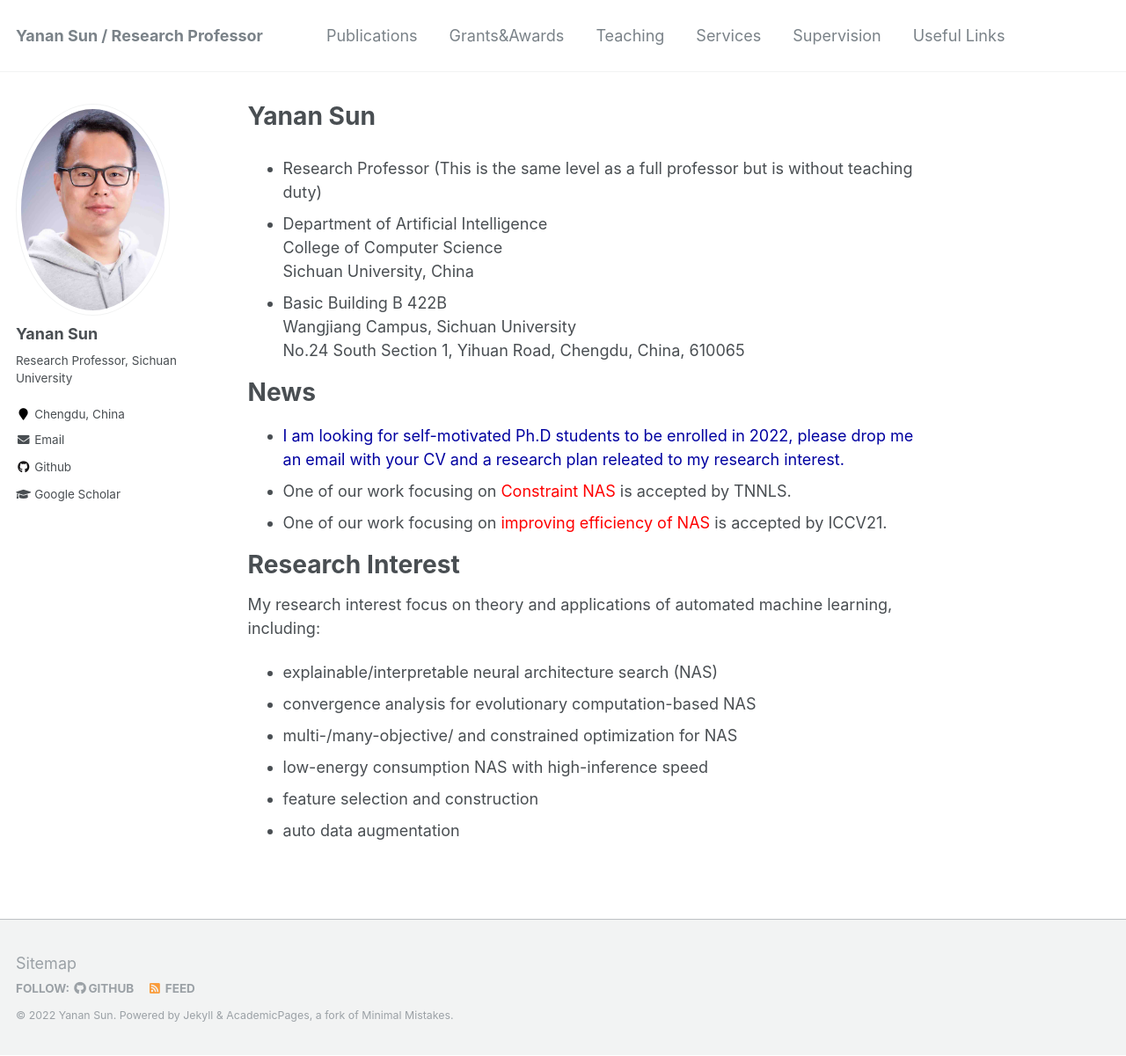
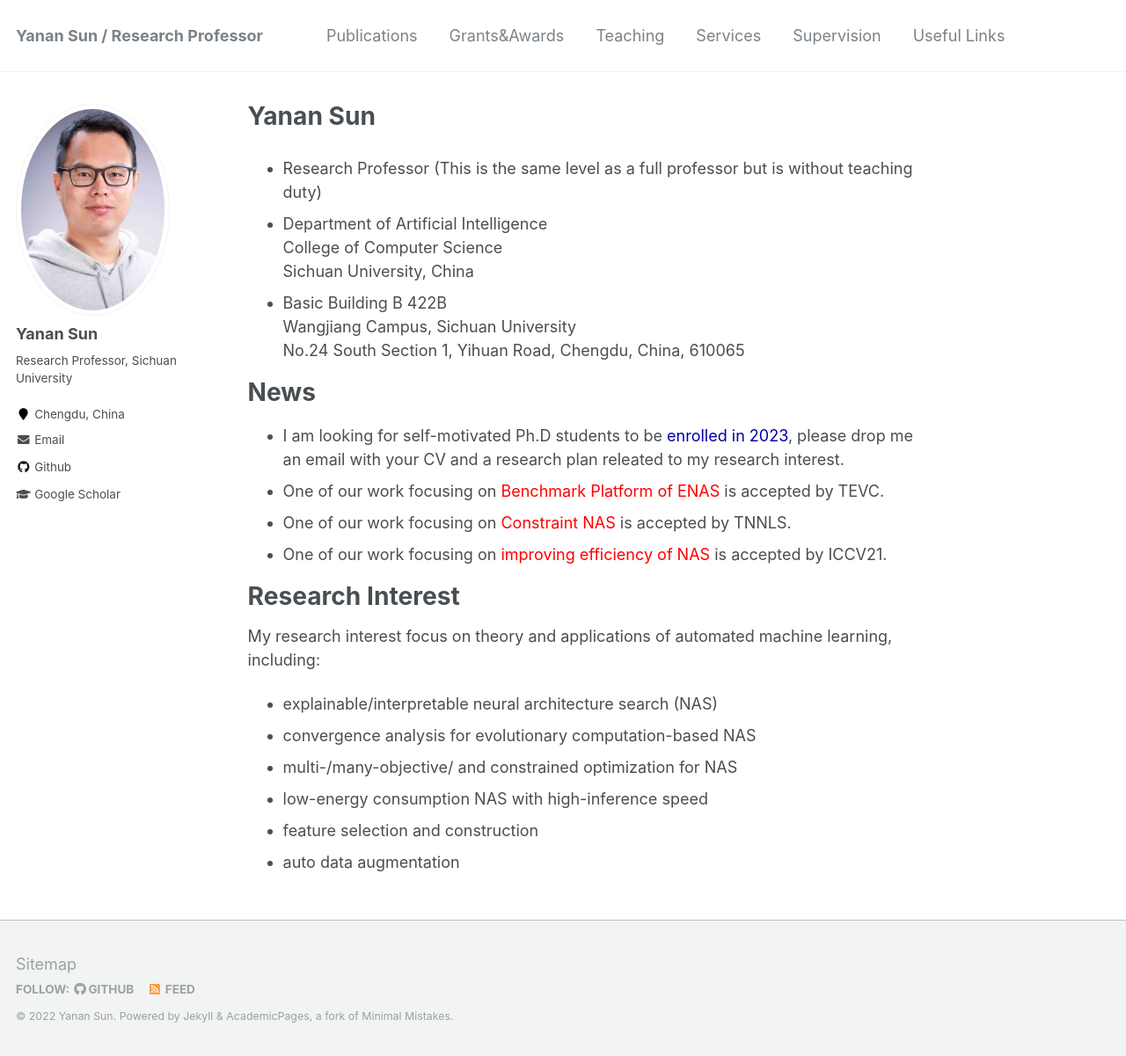
Before and after one commit to yn-sun/yn-sun.github.io, a Jekyll site: the page built from _pages/about.md, in a window 1280 px wide and 1201 px high. Shown: the whole window at 88% size. Built offline with Jekyll 4.4.1, drawn with Linux system fonts in a browser that asks for light colours; comment, search, counter and statistics services are not loaded.

Commit message:
Update about.md

```diff
--- a/_pages/about.md
+++ b/_pages/about.md
@@ -18,7 +18,8 @@ No.24 South Section 1, Yihuan Road, Chengdu, China, 610065
 
 News
 ======
-* <span style="color: #0000a0">I am looking for self-motivated Ph.D students to be enrolled in 2022, please drop me an email with your CV and a research plan releated to my research interest.</span>
+* I am looking for self-motivated Ph.D students to be <span style="color: #0000a0">enrolled in 2023</span>, please drop me an email with your CV and a research plan releated to my research interest.
+* One of our work focusing on <span style="color: #FF0000">Benchmark Platform of ENAS</span> is accepted by TEVC.
 * One of our work focusing on <span style="color: #FF0000">Constraint NAS</span> is accepted by TNNLS.
 * One of our work focusing on <span style="color: #FF0000">improving efficiency of NAS</span> is accepted by ICCV21.
 
```
